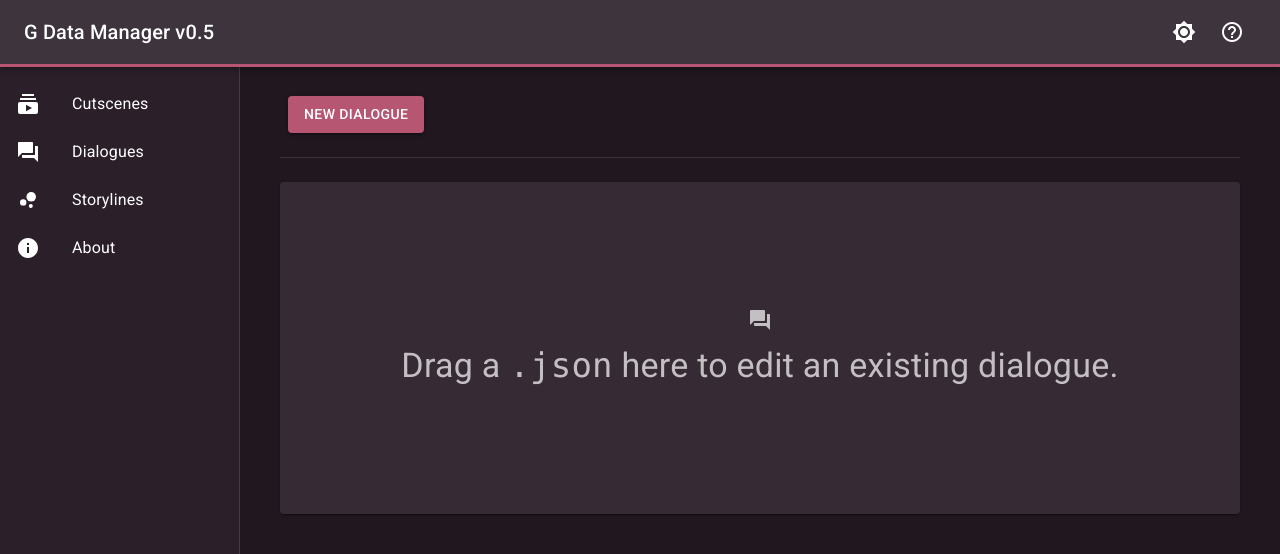
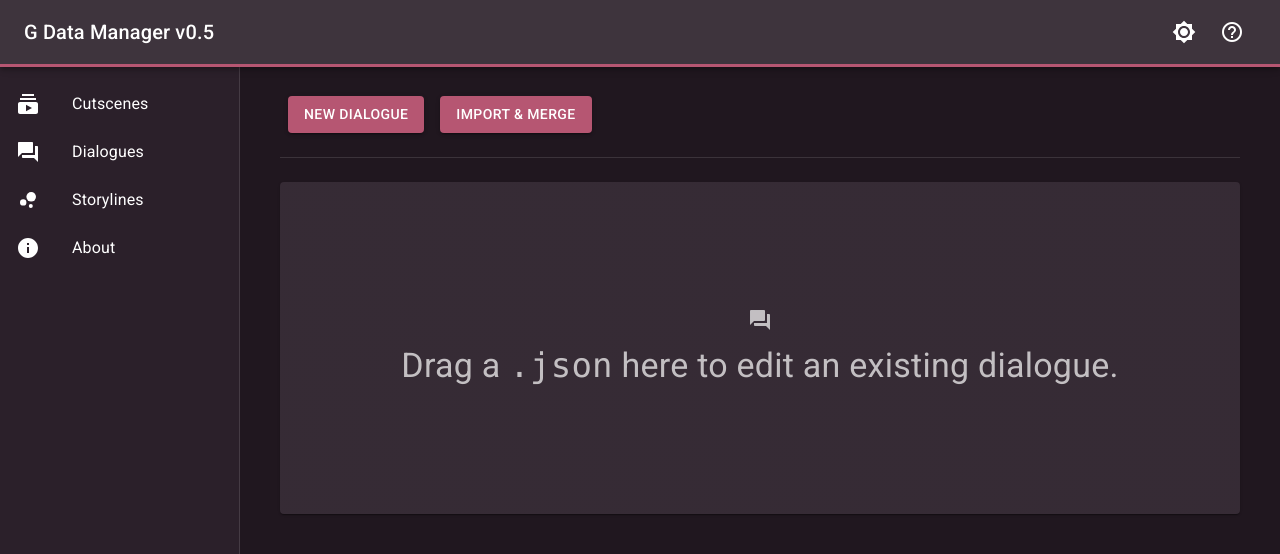
Before and after one commit to ericdsw/g_data_handler, a React (Create React App) app: page /dialogues in a window 1280 px wide. Shown: the top 554 px of the page. Built offline with nearby package versions, Linux system fonts and the light colour scheme; what normalizr would draw is missing.

Commit message:
You can now import multiple dialogue files to merge them

```diff
--- a/src/actions/dialogueActions.js
+++ b/src/actions/dialogueActions.js
@@ -72,6 +72,7 @@ export const addToConversationMerger =
 
 export const updateDialogue =
   (fileName, dialogueId, entities) => (dispatch) => {
+    console.log(dialogueId);
     dispatch({
       type: UPDATE_DIALOGUE,
       payload: { fileName, dialogueId, entities },
--- a/src/components/containers/DialogueContainer.js
+++ b/src/components/containers/DialogueContainer.js
@@ -1,7 +1,7 @@
 import React from 'react';
 import { connect } from 'react-redux';
 import { enqueueSnackbar } from 'notistack';
-import { Icon, Typography } from '@mui/material';
+// import { Icon, Typography } from '@mui/material';
 import { DragDropContext } from 'react-beautiful-dnd';
 
 import {
@@ -19,7 +19,7 @@ import {
   unselectAllConversations,
 } from '../../actions/dialogueActions';
 import { parseFile, downloadJSON } from '../../functions';
-import { DragJsonFileManager } from '../elements';
+import NoDialogue from '../pages/dialogues/elements/NoDialogue';
 import {
   transformIn,
   transformOut,
@@ -116,6 +116,34 @@ class DialogueContainer extends React.Component {
     }
 
     downloadJSON(fileName, transformOut(currentDialogue, allData));
+  };
+
+  importAndMerge = (dialoguesToMerge) => {
+
+    let compositeDialogue = {};
+    for (let i = 0; i < Object.keys(dialoguesToMerge).length; i++) {
+      const key = Object.keys(dialoguesToMerge)[i];
+      const usedJson = dialoguesToMerge[key];
+      compositeDialogue = {
+        ...compositeDialogue,
+        ...usedJson
+      };
+    }
+
+    const { result, entities } = transformIn(compositeDialogue);
+
+    // Inject type if not found
+    Object.keys(entities.messages).forEach((mId) => {
+      if (!entities.messages[mId].type) {
+        if (!entities.messages[mId].is_emote) {
+          entities.messages[mId].type = 'message';
+        } else {
+          entities.messages[mId].type = 'emote';
+        }
+      }
+    });
+
+    this.props.updateDialogue('Amalgamation.json', result, entities);
   };
 
   /**
@@ -220,18 +248,10 @@ class DialogueContainer extends React.Component {
       );
     } else {
       content = (
-        <DragJsonFileManager
-          buttonString="New Dialogue"
-          dragString={
-            <React.Fragment>
-              <Typography gutterBottom>
-                <Icon fontSize="large">question_answer</Icon>
-              </Typography>
-              Drag a <code>.json</code> here to edit an existing dialogue.
-            </React.Fragment>
-          }
-          handleEmpty={this.updateWithEmptyDialogue}
-          handleUpdateFromFile={this.updateDialogueFromFile}
+        <NoDialogue
+          handleEmptyDialogue={this.updateWithEmptyDialogue}
+          handleUpdateFromFile={this.handleUpdateFromFile}
+          handleMerge={(dialoguesToMerge) => this.importAndMerge(dialoguesToMerge)}
         />
       );
     }
--- a/src/components/elements/ApplicationBar.js
+++ b/src/components/elements/ApplicationBar.js
@@ -67,9 +67,7 @@ const ApplicationBar = ({ isDarkMode, handleToggle, handleDarkModeToggle }) => {
   return (
     <AppBar
       position="fixed"
-      // color="primary"
       className={classes.appBar}
-      // enableColorOnDark
     >
       <Toolbar>
         <Grid container alignItems="center">
--- a/src/components/elements/DragJsonFileManager.js
+++ b/src/components/elements/DragJsonFileManager.js
@@ -1,4 +1,4 @@
-import React, { useState, useCallback } from 'react';
+import React, { useState, useCallback, useMemo } from 'react';
 import makeStyles from '@mui/styles/makeStyles';
 import { Button, Divider, Paper, Grid, Typography } from '@mui/material';
 import DragAndDrop from './DragAndDrop';
@@ -17,11 +17,12 @@ const useStyles = makeStyles((theme) => ({
   },
 }));
 
-const NoDialogue = ({
+const DragJsonFileManager = ({
   buttonString,
   dragString,
   handleEmpty,
   handleUpdateFromFile,
+  additionalActions = []
 }) => {
   const classes = useStyles();
 
@@ -35,8 +36,25 @@ const NoDialogue = ({
     [toggleLoading, handleUpdateFromFile]
   );
 
+  const additionalButtons = useMemo(() => (
+    <>
+      {additionalActions.map(actionData => (
+        <Button
+          key={actionData.title}
+          variant="contained"
+          color="primary"
+          onClick={actionData.action}
+          className={classes.button}
+        >
+          {actionData.title}
+        </Button>
+      ))}
+    </>
+  ), [additionalActions, classes.button]);
+
   return (
     <div>
+
       <Button
         variant="contained"
         color="primary"
@@ -45,6 +63,9 @@ const NoDialogue = ({
       >
         {buttonString}
       </Button>
+
+      {additionalButtons}
+
       <Divider />
       <DragAndDrop handleDrop={(files) => handleDrop(files)}>
         <Paper elevation={1} className={classes.dragCapturer}>
@@ -68,4 +89,4 @@ const NoDialogue = ({
   );
 };
 
-export default NoDialogue;
+export default DragJsonFileManager;
--- a/src/components/pages/dialogues/elements/NoDialogue.js
+++ b/src/components/pages/dialogues/elements/NoDialogue.js
@@ -1,7 +1,10 @@
-import React, { useState, useCallback } from 'react';
+import React, { useState, useMemo, Fragment } from 'react';
 import makeStyles from '@mui/styles/makeStyles';
-import { Button, Divider, Paper, Grid, Typography } from '@mui/material';
-import { DragAndDrop } from '../../../elements';
+import { Icon, Button, Divider, Paper, Grid, Typography, IconButton } from '@mui/material';
+
+import { DragAndDrop, DragJsonFileManager, GenericDialogue } from '../../../elements';
+import { useDialogueManager } from '../../../../hooks';
+import { parseFile } from '../../../../functions';
 
 const useStyles = makeStyles((theme) => ({
   button: {
@@ -11,38 +14,84 @@ const useStyles = makeStyles((theme) => ({
   dragCapturer: {
     padding: 16,
     marginTop: 24,
+    minHeight: 332
   },
   gridContainer: {
     minHeight: 300,
   },
 }));
 
-const NoDialogue = ({ handleEmptyDialogue, handleUpdateFromFile }) => {
+const NoDialogue = ({
+  handleEmptyDialogue,
+  handleUpdateFromFile,
+  handleMerge
+}) => {
+
+  const [dialogues, toggleDialogue] = useDialogueManager('mergeDialogue');
+  const [dialoguesToMerge, updateDialoguesToMerge] = useState({});
+
   const classes = useStyles();
-
   const [loading, toggleLoading] = useState(false);
 
-  const handleDrop = useCallback(
-    (files) => {
-      toggleLoading(true);
-      handleUpdateFromFile(files[0]);
-    },
-    [toggleLoading, handleUpdateFromFile]
-  );
+  const processNewFile = async (newFiles) => {
+
+    const newData = {};
+
+    for (let i = 0; i < newFiles.length; i++) {
+      const newFile = newFiles[i];
+      try {
+        const json = await parseFile(newFile, 'application/json');
+        newData[newFile.name] = json
+      } catch (e) {
+        console.log(e)
+      }
+    }
+
+    updateDialoguesToMerge({
+      ...dialoguesToMerge,
+      ...newData
+    });
+
+  }
+
+  const deleteFile = fileName => {
+    let newDialogues = {...dialoguesToMerge};
+    delete newDialogues[fileName];
+    updateDialoguesToMerge(newDialogues);
+  }
+
+  const hasDialoguesToMerge = useMemo(() => Object.keys(dialoguesToMerge).length > 0, [dialoguesToMerge])
 
   return (
     <div>
-      <Button
-        variant="contained"
-        color="primary"
-        onClick={() => handleEmptyDialogue()}
-        className={classes.button}
+      <DragJsonFileManager
+        buttonString="New Dialogue"
+        additionalActions={[
+          { title: "Import & Merge", action: () => toggleDialogue('mergeDialogue', 'show') }
+        ]}
+        dragString={
+          <React.Fragment>
+            <Typography gutterBottom>
+              <Icon fontSize="large">question_answer</Icon>
+            </Typography>
+            Drag a <code>.json</code> here to edit an existing dialogue.
+          </React.Fragment>
+        }
+        handleEmpty={handleEmptyDialogue}
+        handleUpdateFromFile={handleUpdateFromFile}
+      />
+
+      <GenericDialogue
+        open={dialogues['mergeDialogue']}
+        onClose={() => toggleDialogue('mergeDialogue', 'hide')}
+        maxWidth='sm'
       >
-        New Dialogue
-      </Button>
-      <Divider />
-      <DragAndDrop handleDrop={(files) => handleDrop(files)}>
+        <Typography variant="h5">
+          Import & Merge
+          <DragAndDrop handleDrop={file => processNewFile(file)}>
             <Paper elevation={1} className={classes.dragCapturer}>
+
+              {!hasDialoguesToMerge && (
                 <Grid
                   container
                   direction="row"
@@ -55,15 +104,67 @@ const NoDialogue = ({ handleEmptyDialogue, handleUpdateFromFile }) => {
                       {loading && <p>Loading...</p>}
                       {!loading && (
                         <p>
-                    Drag a <code>.json</code> here to edit an existing dialogue
-                    file
+                          Drag dialogue json files here to merge
                         </p>
                       )}
                     </Typography>
                   </Grid>
                 </Grid>
+              )}
+
+              {hasDialoguesToMerge && (
+                Object.keys(dialoguesToMerge).map((dialogueKey, index) => (
+                  <Fragment
+                    key={dialogueKey}
+                  >
+                    <Grid
+                      container
+                      alignItems="center"
+                      style={{
+                        padding: 8,
+                      }}
+                    >
+                      <Grid item xs>
+                        <Typography variant="body1">
+                          {dialogueKey}
+                          <br />
+                          <Typography variant="caption">
+                            {dialoguesToMerge[dialogueKey].length} conversations
+                          </Typography>
+                        </Typography>
+                      </Grid>
+                      <Grid item xs={1} container justifyContent="flex-end">
+                        <IconButton
+                          onClick={() => deleteFile(dialogueKey)}
+                        >
+                          <Icon>delete</Icon>
+                        </IconButton>
+                      </Grid>
+                    </Grid>
+                    {index < Object.keys(dialoguesToMerge).length - 1 && (
+                      <Divider />
+                    )}
+                  </Fragment>
+                ))
+              )}
+
             </Paper>
           </DragAndDrop>
+        </Typography>
+        <Grid container justifyContent="flex-end" style={{ paddingTop: 16 }}>
+          <Button
+            variant="contained"
+            color="primary"
+            onClick={() => {
+              handleMerge(dialoguesToMerge);
+              toggleDialogue('mergeDialogue', 'hide');
+              updateDialoguesToMerge({});
+            }}
+          >
+            Import And Merge
+          </Button>
+        </Grid>
+      </GenericDialogue>
     </div>
   );
 };
--- a/src/components/pages/dialogues/elements/index.js
+++ b/src/components/pages/dialogues/elements/index.js
@@ -10,3 +10,4 @@ export { default as SpeakerDropdown } from './SpeakerDropdown';
 export { default as DialogueUITypeDropDown } from './DialogueUITypeDropdown';
 export { default as InputDecorationToggle } from './InputDecorationToggle';
 export { default as FloatingDialogue } from './FloatingDialogue';
+export { default as DragAndMergeDialogue } from './DragAndMergeDialogue';
--- a/src/functions/parseFile.js
+++ b/src/functions/parseFile.js
@@ -3,6 +3,7 @@
  * and provides it as the result of the promise
  */
 export default function parseFile(file, acceptedType) {
+
   const fileReader = new FileReader();
 
   const fileParsePromise = new Promise((resolve, reject) => {
```
Also changed, not shown: src/components/pages/dialogues/elements/DragAndMergeDialogue.js (added, +17 -0 lines). Lines whose indentation alone changed are shown as unchanged.
